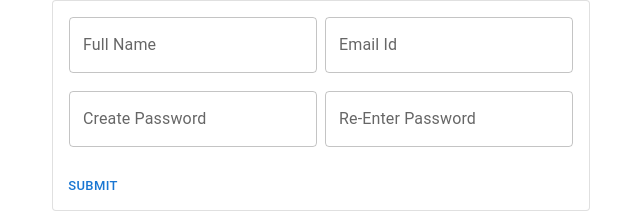
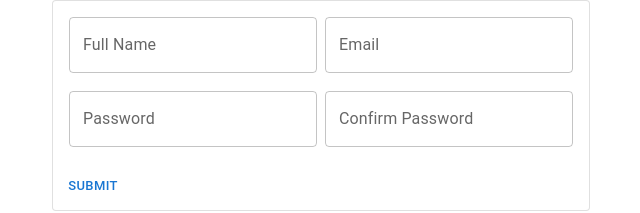
Before and after one commit to SuryaramSubramanian/React-CC-1-material, a React (Create React App) app: page / in a window 1280 px wide. Shown: the top 213 px of the page, without its empty margins (319-959 px from the left). Built offline with nearby package versions, Linux system fonts and the light colour scheme.

Commit message:
Initial commit

```diff
--- a/src/SimpleForm.jsx
+++ b/src/SimpleForm.jsx
@@ -1,26 +1,92 @@
-import { Button, Card, CardActions, CardContent, Grid, TextField } from '@mui/material'
 import React, { Component } from 'react'
+import { Button, Card, CardActions, CardContent, Grid, TextField } from '@mui/material';
 
 export default class SimpleForm extends Component {
     constructor(props) {
         super(props);
         this.state = {
             fullName: '',
+            fullNameError: false,
+            fullNameHelperText: '',
             email: '',
+            emailError: false,
+            emailHelperText: '',
             password: '',
+            passwordError: false,
+            passwordHelperText: '',
             confirmPassword: '',
+            confirmError: false,
+            confirmHelperText: '',
         };
     }
 
     handleFullname = (e) => {
-        this.setState({ fullName: e.target.value });
+        this.setState({
+            fullName: e.target.value,
+            fullNameError: false,
+            fullNameHelperText: ''
+        });
+    }
+
+    handleEmail = (e) => {
+        this.setState({
+            email: e.target.value,
+            emailError: false,
+            emailHelperText: ''
+        });
+    }
+
+    handlePassword = (e) => {
+        this.setState({
+            password: e.target.value,
+            passwordError: false,
+            passwordHelperText: ''
+        });
+    }
+
+    handleConfirm = (e) => {
+        this.setState({
+            confirmPassword: e.target.value,
+            confirmError: false,
+            confirmHelperText: ''
+        });
     }
 
     handleSubmit = (e) => {
-        if (this.state.fullName === ''){
-            alert('You must fill full name');
-        } else {
-            alert('Submission Success');
+        e.preventDefault();
+        if (this.state.fullName === '') {
+            this.setState({
+                fullNameError: true,
+                fullNameHelperText: 'You must fill in your full name'
+            });
+        }
+
+        if(this.state.email === ''){
+            this.setState({
+                emailError: true,
+                emailHelperText: 'You must fill in your email address'
+            });
+        }
+        if(this.state.password === ''){
+            this.setState({
+                passwordError: true,
+                passwordHelperText: 'You must fill in your password'
+            });
+        }
+        if(this.state.confirmPassword === ''){
+            this.setState({
+                confirmError: true,
+                confirmHelperText: 'You must fill in your confirm password'
+            });
+        }
+        if(this.state.password !== this.state.confirmPassword){
+            this.setState({
+                confirmError: true,
+                confirmHelperText: 'Incorrect confirm password'
+            });
+        }
+        if (this.state.fullName !== '' && this.state.emai !== '' && this.state.password !== '' && this.state.confirmPassword !== '' && this.state.password === this.state.confirmPassword) {
+            alert('Form Submitted Successfully');
         }
     }
 
@@ -31,18 +97,51 @@ export default class SimpleForm extends Component {
                     <CardContent>
                         <Grid container spacing={1}>
                             <Grid item md={6} xs={12}>
-            <TextField name="fullName" value={this.state.fullName} onChange={this.handleFullname} variant="outlined" label="Full Name" type='text'/>
+                                <TextField
+                                    name="fullName"
+                                    value={this.state.fullName}
+                                    onChange={this.handleFullname}
+                                    variant="outlined"
+                                    label="Full Name"
+                                    type='text'
+                                    error={this.state.fullNameError}
+                                    helperText={this.state.fullNameHelperText}
+                                />
                             </Grid>
                             <Grid item md={6} xs={12}>
-            <TextField variant="outlined" label="Email Id" type='email'/>
+                                <TextField
+                                    name="email"
+                                    value={this.state.email}
+                                    onChange={this.handleEmail}
+                                    variant="outlined"
+                                    label="Email"
+                                    type='email'
+                                    error={this.state.emailError}
+                                    helperText={this.state.emailHelperText}/>
                             </Grid>
                         </Grid>
                         <Grid container spacing={1} sx={{ marginTop: '10px' }}>
                             <Grid item md={6} xs={12}>
-                <TextField variant="outlined" label="Create Password" type='password'/>
+                                <TextField
+                                    name="password"
+                                    value={this.state.password}
+                                    onChange={this.handlePassword}
+                                    variant="outlined"
+                                    label="Password"
+                                    type='password'
+                                    error={this.state.passwordError}
+                                    helperText={this.state.passwordHelperText}/>
                             </Grid>
                             <Grid item md={6} xs={12}>
-                <TextField variant="outlined" label="Re-Enter Password" type='password'/>
+                                <TextField
+                                    name="password"
+                                    value={this.state.confirmPassword}
+                                    onChange={this.handleConfirm}
+                                    variant="outlined"
+                                    label="Confirm Password"
+                                    type='password'
+                                    error={this.state.confirmError}
+                                    helperText={this.state.confirmHelperText}/>
                             </Grid>
                         </Grid>
                     </CardContent>
```
Lines whose indentation alone changed are shown as unchanged.
